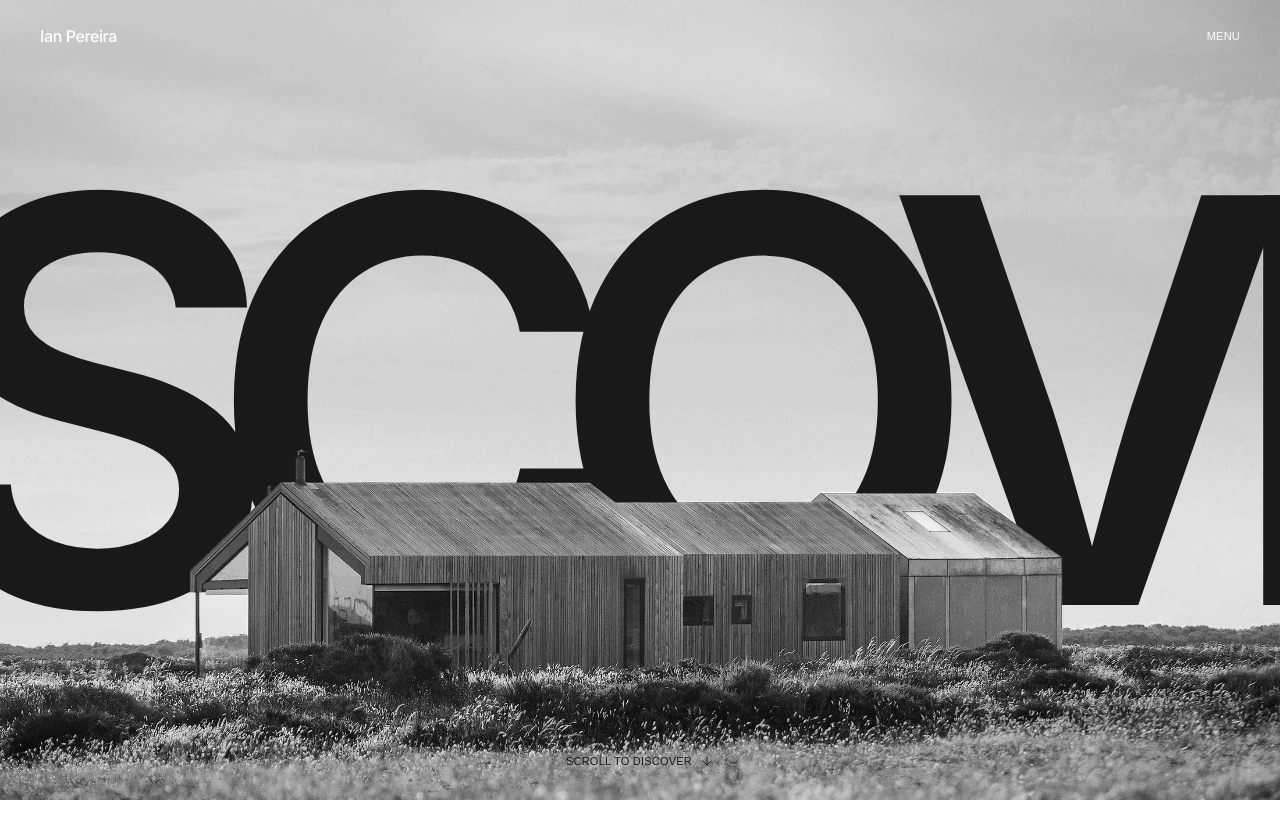
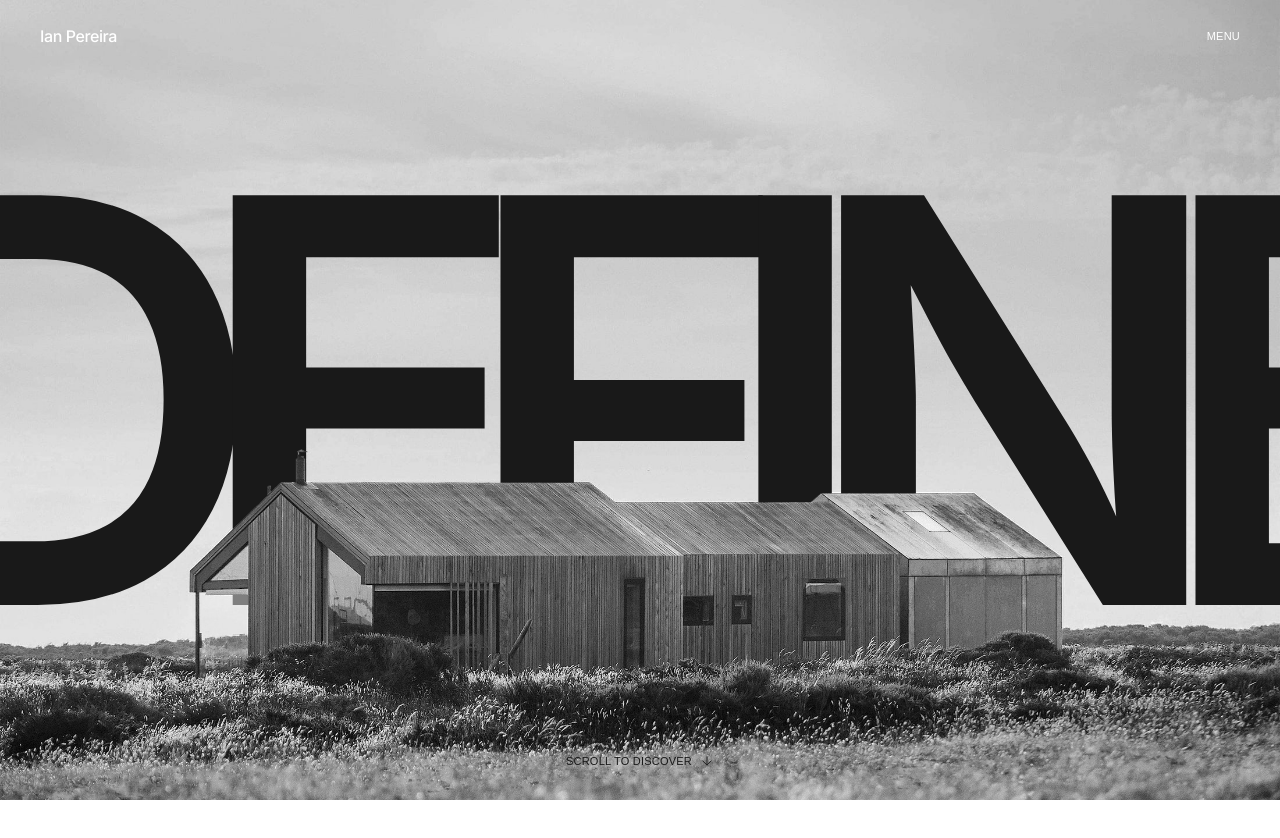
Before and after one commit to PEWPEW609/Portfolio, a Next.js app: page / in a window 1280 px wide. Shown: the top 838 px of the page. Built offline with nearby package versions, Linux system fonts and the light colour scheme; a web font is replaced by a local one.

Commit message:
Change hero wordmark to "Define"
Co-Authored-By: Claude Opus 4.8 <noreply@anthropic.com>

```diff
--- a/components/Hero.tsx
+++ b/components/Hero.tsx
@@ -92,7 +92,7 @@ export default function Hero() {
           className="hero-title-inner select-none whitespace-nowrap text-center font-semibold uppercase leading-[0.8] text-[#191919]"
           style={{ fontSize: "clamp(120px, 44vw, 780px)", letterSpacing: "-0.13em" }}
         >
-          Discover
+          Define
         </h1>
       </div>
 
```
